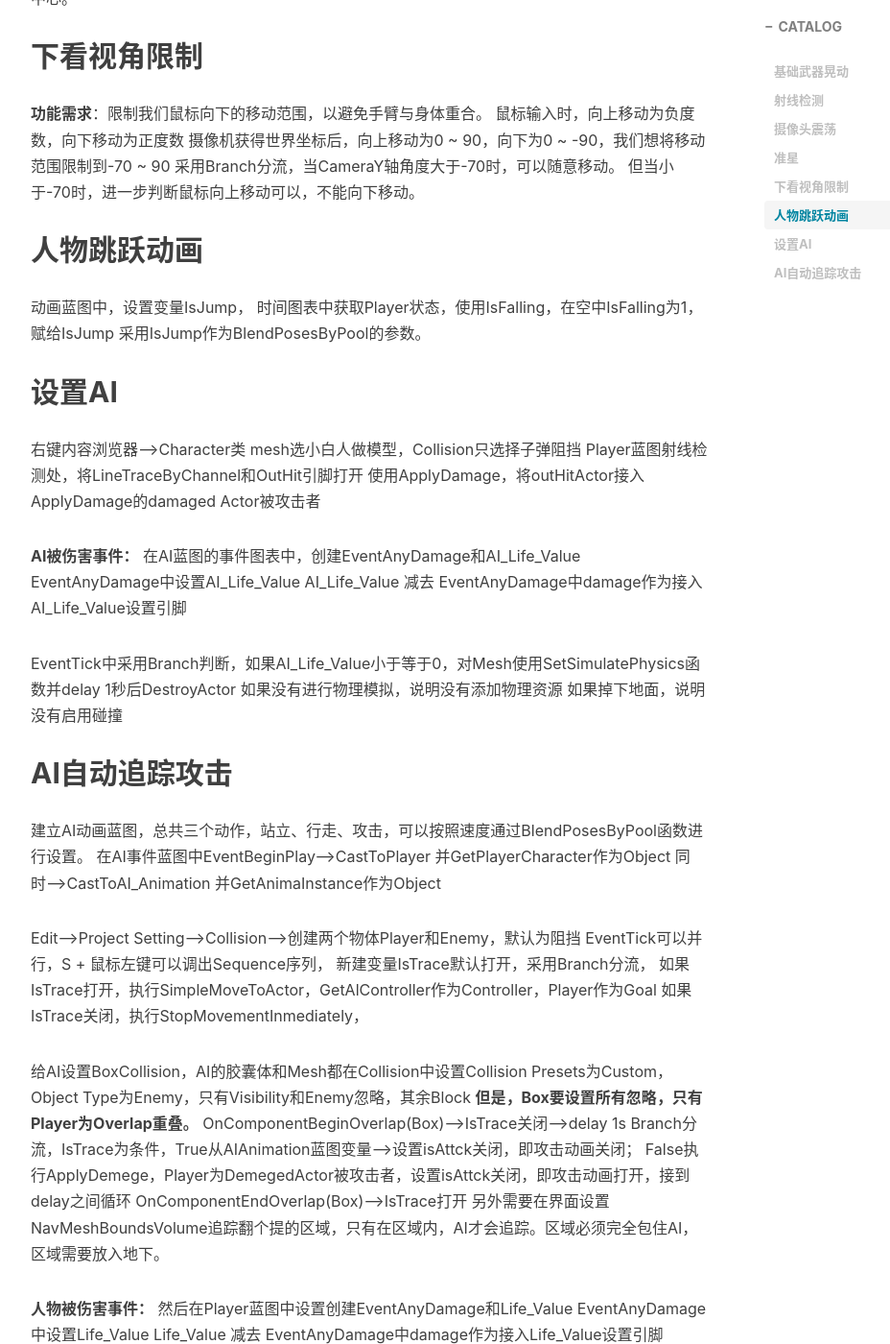
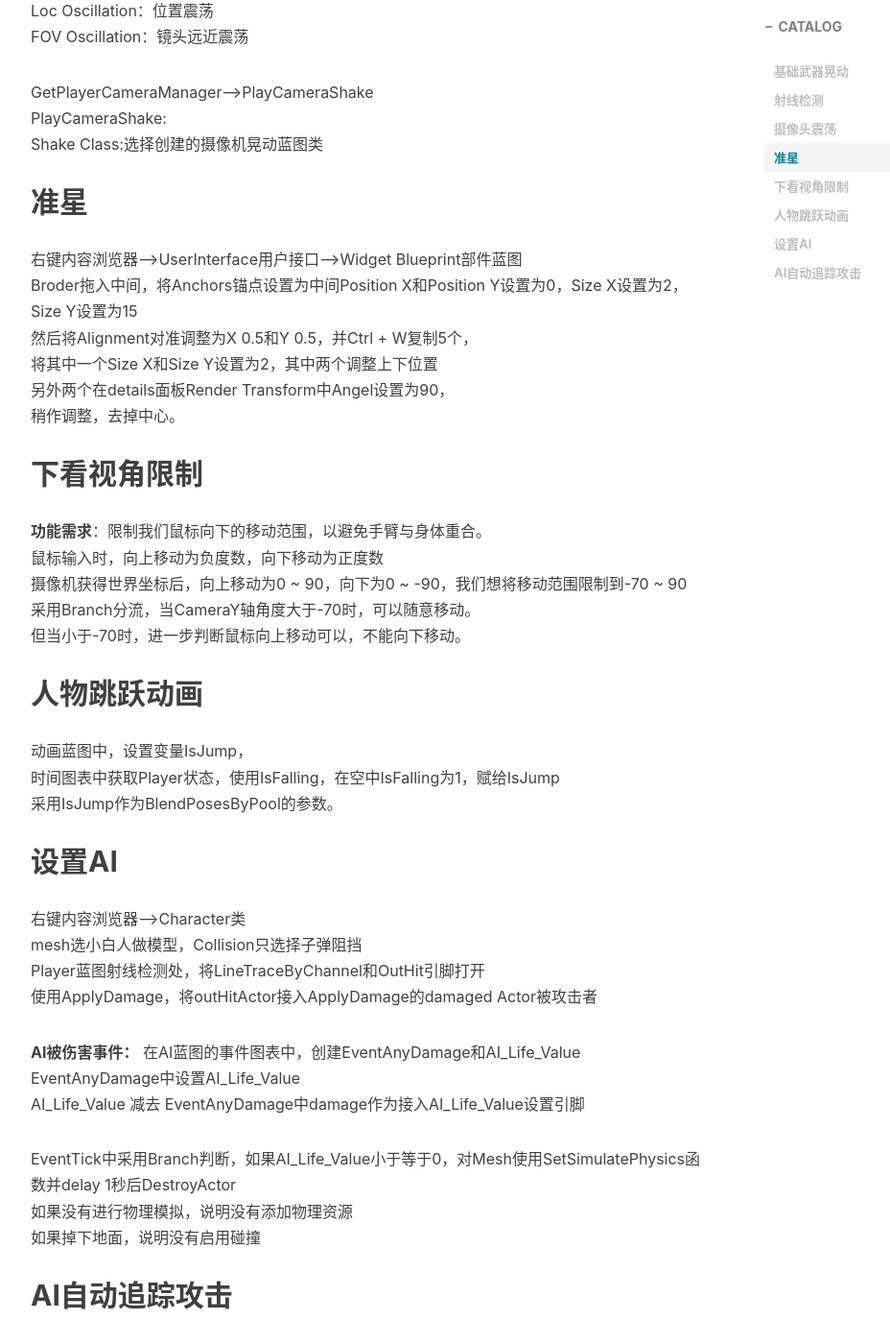
Before and after one commit to AIaimuti/aiaimuti.github.io, a Jekyll site: the page built from _posts/2020-4-16-Weapon.md, in a window 1280 px wide and 1400 px high, scrolled down 1759 px. Shown: the whole window at 96% size, without its empty margins (233-1161 px from the left). Built offline with Jekyll 4.4.1, drawn with Linux system fonts in a browser that asks for light colours; nearby versions of some CDN libraries; comment, search, counter and statistics services are not loaded; some of the changed text lies outside the part shown.

Commit message:
Update 2020-4-16-Weapon.md

```diff
--- a/_posts/2020-4-16-Weapon.md
+++ b/_posts/2020-4-16-Weapon.md
@@ -12,104 +12,103 @@ tags:
 
 ## 基础武器晃动
 
-采用F插值到Finterp To函数
-第一个Current参数为当前值
-第二个target参数：目标值
-第三个参数delta Time:两帧之间的时间
-第四个参数Interp Speed:插值速度
-功能就是将Current值按一定速度不断增加到target值，起到平滑的作用。
+采用F插值到Finterp To函数<br>
+第一个Current参数为当前值<br>
+第二个target参数：目标值<br>
+第三个参数delta Time:两帧之间的时间<br>
+第四个参数Interp Speed:插值速度<br>
+功能就是将Current值按一定速度不断增加到target值，起到平滑的作用。<br>
 类似的还有Vinterp To、Rinterp To和Tinterp To
 
 **功能需求**：FPS在游戏中实现简单的晃动效果就是获取鼠标X、Y轴的偏移量，在此基础上进行一个偏移量的插值作用于骨骼，形成晃动的效果
 
-首先，**在Player蓝图**中将鼠标X、Y轴的输入量获取为变量Shake_X_Axis和Shake_Y_Axis。
-然后在**动画蓝图**中蓝图动画初始化的时候 CastToPlayer，获取Player相关参数，即Shake_X_Axis和Shake_Y_Axis，这个值一种在变，所以作为target参数。
-然后新建Y Bias和 Z Bias作为初始变量，采用Finterp To函数，将输出的值分别赋给Y Bias和 Z Bias
-Y Bias为竖直方向骨骼晃动，Transform(modify)Bone X引脚竖直控制骨骼晃动，Y Bias连接X引脚；
+首先，**在Player蓝图**中将鼠标X、Y轴的输入量获取为变量Shake_X_Axis和Shake_Y_Axis。<br>
+然后在**动画蓝图**中蓝图动画初始化的时候 CastToPlayer，获取Player相关参数，即Shake_X_Axis和Shake_Y_Axis，这个值一种在变，所以作为target参数。<br>
+然后新建Y Bias和 Z Bias作为初始变量，采用Finterp To函数，将输出的值分别赋给Y Bias和 Z Bias<br>
+Y Bias为竖直方向骨骼晃动，Transform(modify)Bone X引脚竖直控制骨骼晃动，Y Bias连接X引脚；<br>
 Z Bias为水平方向骨骼晃动，Transform(modify)Bone Z引脚水平控制骨骼晃动，Z Bias连接Z引脚；
 
 
-GetAllActorsOfClass性能开销会比较大
+GetAllActorsOfClass性能开销会比较大<br>
 一般物体创建的时候进行CastTo操作进行变量的生成会性能好一些
 
 ## 射线检测
 
-Object Channel：只追踪指定类型的物体
-Trace Channel：射线检测，对指定遮挡的物体进行最终，一般默认全部忽略，然后对希望被检测的物体设置阻挡
-ignore 忽略，湖绿不会被检测到
-Overlap 可以检测到，但会穿过物体，物体后面的物体也会被检测到
+Object Channel：只追踪指定类型的物体<br>
+Trace Channel：射线检测，对指定遮挡的物体进行最终，一般默认全部忽略，然后对希望被检测的物体设置阻挡<br>
+ignore 忽略，湖绿不会被检测到<br>
+Overlap 可以检测到，但会穿过物体，物体后面的物体也会被检测到<br>
 Block 阻挡，阻挡会被检测到
 
 ## 摄像头震荡
-右键内容浏览器-->Blueprints蓝图类-->搜索CameraShake
-Oscillation Duration：震荡持续时间
-Oscillation Blend in Time：震荡混入时间
+右键内容浏览器-->Blueprints蓝图类-->搜索CameraShake<br>
+Oscillation Duration：震荡持续时间<br>
+Oscillation Blend in Time：震荡混入时间<br>
 Oscillation Blend Out Time：震荡混出时间
 
-Rot Oscillation：旋转震荡
-Loc Oscillation：位置震荡
+Rot Oscillation：旋转震荡<br>
+Loc Oscillation：位置震荡<br>
 FOV Oscillation：镜头远近震荡
 
-GetPlayerCameraManager-->PlayCameraShake
-PlayCameraShake:
+GetPlayerCameraManager-->PlayCameraShake<br>
+PlayCameraShake:<br>
 Shake Class:选择创建的摄像机晃动蓝图类
 
 ## 准星
-右键内容浏览器-->UserInterface用户接口-->Widget Blueprint部件蓝图
-Broder拖入中间，将Anchors锚点设置为中间Position X和Position Y设置为0，Size X设置为2，Size Y设置为15
-然后将Alignment对准调整为X 0.5和Y 0.5，并Ctrl + W复制5个，
-将其中一个Size X和Size Y设置为2，其中两个调整上下位置
-另外两个在details面板Render Transform中Angel设置为90，
+右键内容浏览器-->UserInterface用户接口-->Widget Blueprint部件蓝图<br>
+Broder拖入中间，将Anchors锚点设置为中间Position X和Position Y设置为0，Size X设置为2，Size Y设置为15<br>
+然后将Alignment对准调整为X 0.5和Y 0.5，并Ctrl + W复制5个，<br>
+将其中一个Size X和Size Y设置为2，其中两个调整上下位置<br>
+另外两个在details面板Render Transform中Angel设置为90，<br>
 稍作调整，去掉中心。
 
 ## 下看视角限制
-**功能需求**：限制我们鼠标向下的移动范围，以避免手臂与身体重合。
-鼠标输入时，向上移动为负度数，向下移动为正度数
-摄像机获得世界坐标后，向上移动为0 ~ 90，向下为0 ~ -90，我们想将移动范围限制到-70 ~ 90
-采用Branch分流，当CameraY轴角度大于-70时，可以随意移动。
+**功能需求**：限制我们鼠标向下的移动范围，以避免手臂与身体重合。<br>
+鼠标输入时，向上移动为负度数，向下移动为正度数<br>
+摄像机获得世界坐标后，向上移动为0 ~ 90，向下为0 ~ -90，我们想将移动范围限制到-70 ~ 90<br>
+采用Branch分流，当CameraY轴角度大于-70时，可以随意移动。<br>
 但当小于-70时，进一步判断鼠标向上移动可以，不能向下移动。
 
 ## 人物跳跃动画
-动画蓝图中，设置变量IsJump，
-时间图表中获取Player状态，使用IsFalling，在空中IsFalling为1，赋给IsJump
+动画蓝图中，设置变量IsJump，<br>
+时间图表中获取Player状态，使用IsFalling，在空中IsFalling为1，赋给IsJump<br>
 采用IsJump作为BlendPosesByPool的参数。
 
 ## 设置AI
-
-右键内容浏览器-->Character类
-mesh选小白人做模型，Collision只选择子弹阻挡
-Player蓝图射线检测处，将LineTraceByChannel和OutHit引脚打开
+右键内容浏览器-->Character类<br>
+mesh选小白人做模型，Collision只选择子弹阻挡<br>
+Player蓝图射线检测处，将LineTraceByChannel和OutHit引脚打开<br>
 使用ApplyDamage，将outHitActor接入ApplyDamage的damaged Actor被攻击者
 
 **AI被伤害事件：**
-在AI蓝图的事件图表中，创建EventAnyDamage和AI_Life_Value
-EventAnyDamage中设置AI_Life_Value
+在AI蓝图的事件图表中，创建EventAnyDamage和AI_Life_Value<br>
+EventAnyDamage中设置AI_Life_Value<br>
 AI_Life_Value 减去 EventAnyDamage中damage作为接入AI_Life_Value设置引脚
 
-EventTick中采用Branch判断，如果AI_Life_Value小于等于0，对Mesh使用SetSimulatePhysics函数并delay 1秒后DestroyActor
-如果没有进行物理模拟，说明没有添加物理资源
+EventTick中采用Branch判断，如果AI_Life_Value小于等于0，对Mesh使用SetSimulatePhysics函数并delay 1秒后DestroyActor<br>
+如果没有进行物理模拟，说明没有添加物理资源<br>
 如果掉下地面，说明没有启用碰撞
 
 ## AI自动追踪攻击
-建立AI动画蓝图，总共三个动作，站立、行走、攻击，可以按照速度通过BlendPosesByPool函数进行设置。
-在AI事件蓝图中EventBeginPlay-->CastToPlayer 并GetPlayerCharacter作为Object
+建立AI动画蓝图，总共三个动作，站立、行走、攻击，可以按照速度通过BlendPosesByPool函数进行设置。<br>
+在AI事件蓝图中EventBeginPlay-->CastToPlayer 并GetPlayerCharacter作为Object<br>
 同时-->CastToAI_Animation 并GetAnimaInstance作为Object
 
-Edit-->Project Setting-->Collision-->创建两个物体Player和Enemy，默认为阻挡
-EventTick可以并行，S + 鼠标左键可以调出Sequence序列，
-新建变量IsTrace默认打开，采用Branch分流，
-如果IsTrace打开，执行SimpleMoveToActor，GetAlController作为Controller，Player作为Goal
+Edit-->Project Setting-->Collision-->创建两个物体Player和Enemy，默认为阻挡<br>
+EventTick可以并行，S + 鼠标左键可以调出Sequence序列，<br>
+新建变量IsTrace默认打开，采用Branch分流，<br>
+如果IsTrace打开，执行SimpleMoveToActor，GetAlController作为Controller，Player作为Goal<br>
 如果IsTrace关闭，执行StopMovementInmediately，
 
-给AI设置BoxCollision，AI的胶囊体和Mesh都在Collision中设置Collision Presets为Custom，Object Type为Enemy，只有Visibility和Enemy忽略，其余Block
-**但是，Box要设置所有忽略，只有Player为Overlap重叠。**
-OnComponentBeginOverlap(Box)-->IsTrace关闭-->delay 1s
-Branch分流，IsTrace为条件，True从AIAnimation蓝图变量-->设置isAttck关闭，即攻击动画关闭；
-False执行ApplyDemege，Player为DemegedActor被攻击者，设置isAttck关闭，即攻击动画打开，接到delay之间循环
-OnComponentEndOverlap(Box)-->IsTrace打开
+给AI设置BoxCollision，AI的胶囊体和Mesh都在Collision中设置Collision Presets为Custom，Object Type为Enemy，只有Visibility和Enemy忽略，其余Block<br>
+**但是，Box要设置所有忽略，只有Player为Overlap重叠。**<br>
+OnComponentBeginOverlap(Box)-->IsTrace关闭-->delay 1s<br>
+Branch分流，IsTrace为条件，True从AIAnimation蓝图变量-->设置isAttck关闭，即攻击动画关闭；<br>
+False执行ApplyDemege，Player为DemegedActor被攻击者，设置isAttck关闭，即攻击动画打开，接到delay之间循环<br>
+OnComponentEndOverlap(Box)-->IsTrace打开<br>
 另外需要在界面设置NavMeshBoundsVolume追踪翻个提的区域，只有在区域内，AI才会追踪。区域必须完全包住AI，区域需要放入地下。
 
-**人物被伤害事件：**
-然后在Player蓝图中设置创建EventAnyDamage和Life_Value
-EventAnyDamage中设置Life_Value
+**人物被伤害事件：**<br>
+然后在Player蓝图中设置创建EventAnyDamage和Life_Value<br>
+EventAnyDamage中设置Life_Value<br>
 Life_Value 减去 EventAnyDamage中damage作为接入Life_Value设置引脚
```
